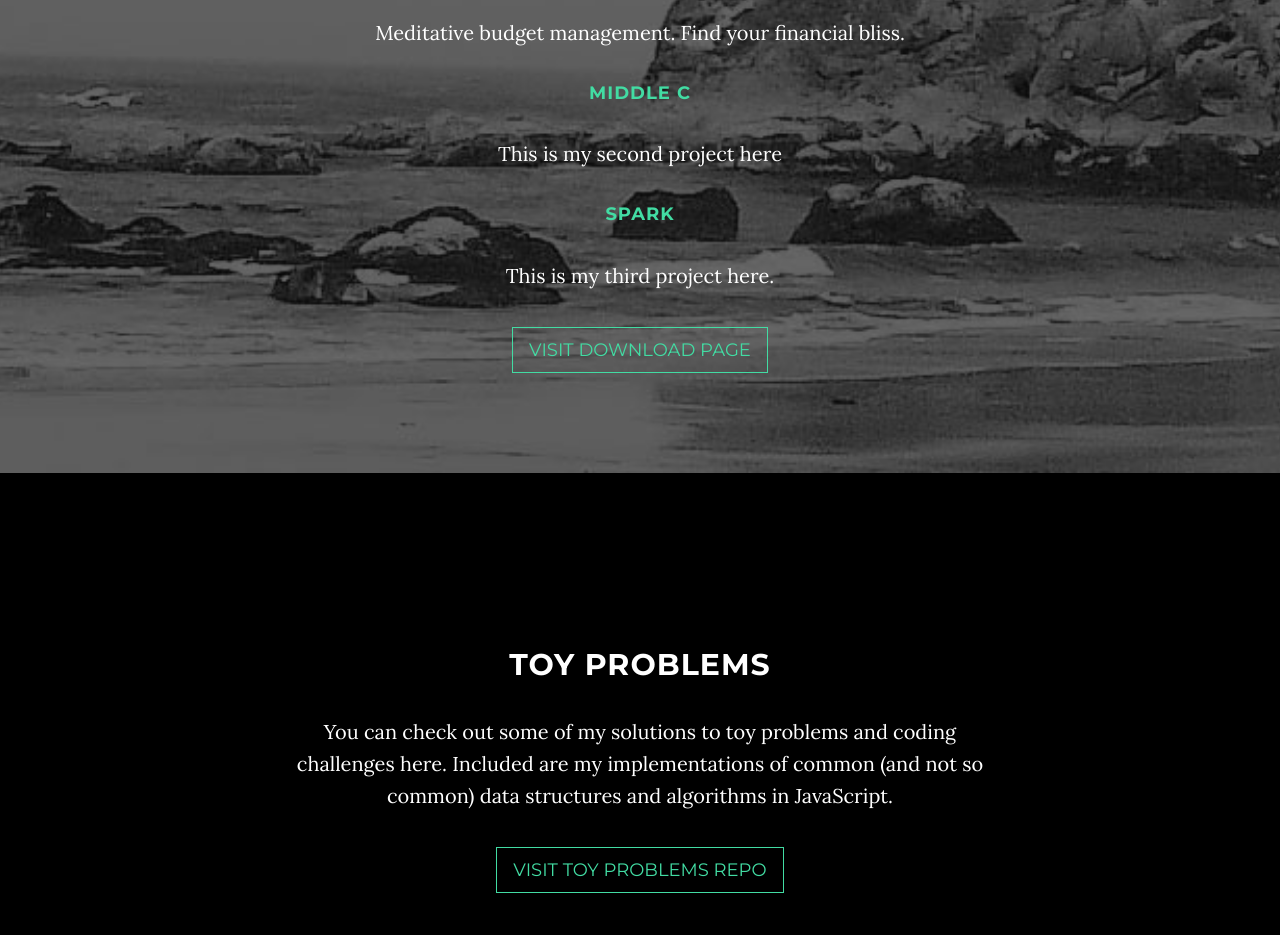
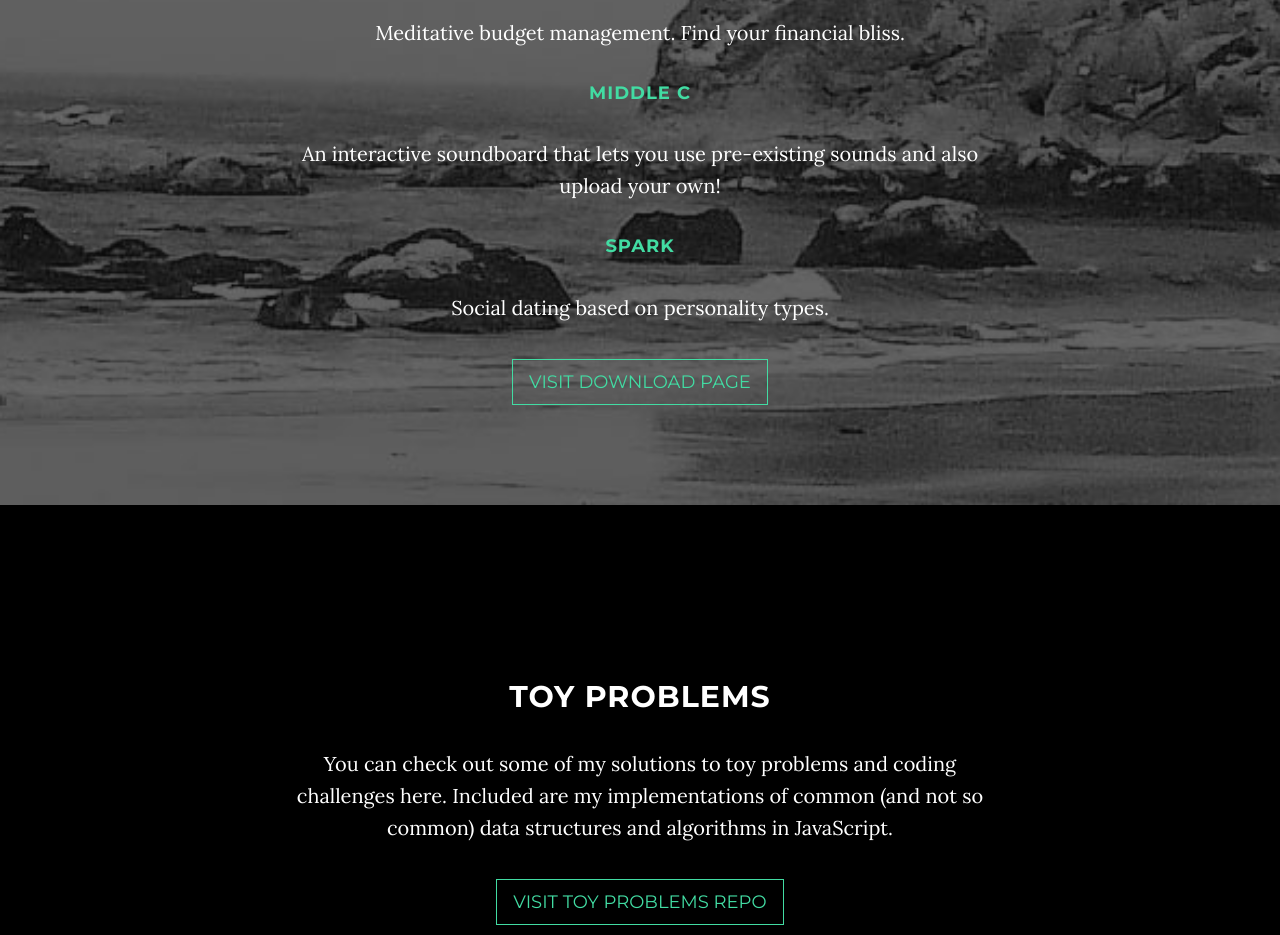
Before and after one commit to deniztetik/deniztetik.github.io, a website: page index.html in a window 1280 px wide. Shown: the part 1840-2775 px from the top of the page. Drawn offline with nearby package versions, Linux system fonts and the light colour scheme.

Commit message:
[feat] Add meaningful description for Middle C and Spark

```diff
--- a/index.html
+++ b/index.html
@@ -110,9 +110,9 @@
                     <h4><a href="http://ec2-52-24-194-77.us-west-2.compute.amazonaws.com/">Zenmo</a></h4>
                       <p>Meditative budget management. Find your financial bliss.</p>
                     <h4><a href="https://middlec.herokuapp.com/">Middle C</a></h4>
-                      <p>This is my second project here</p>
+                      <p>An interactive soundboard that lets you use pre-existing sounds and also upload your own!</p>
                     <h4><a href="https://sparksocialnetworking.herokuapp.com">Spark</a></h4>
-                      <p>This is my third project here.</p>
+                      <p>Social dating based on personality types.</p>
                     <a href="http://startbootstrap.com/template-overviews/grayscale/" class="btn btn-default btn-lg">Visit Download Page</a>
                 </div>
             </div>
```
